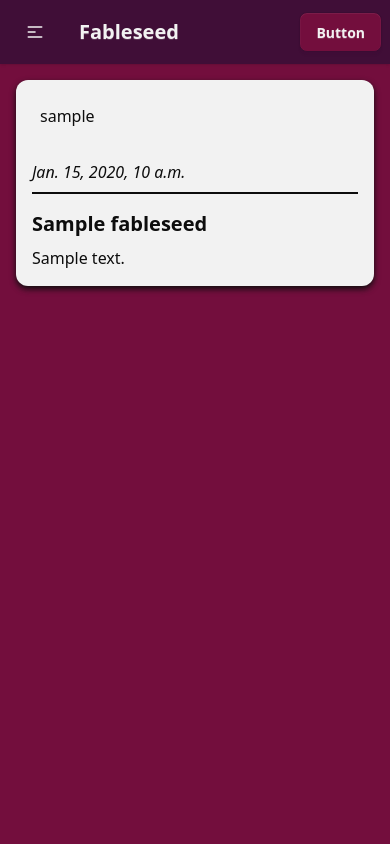
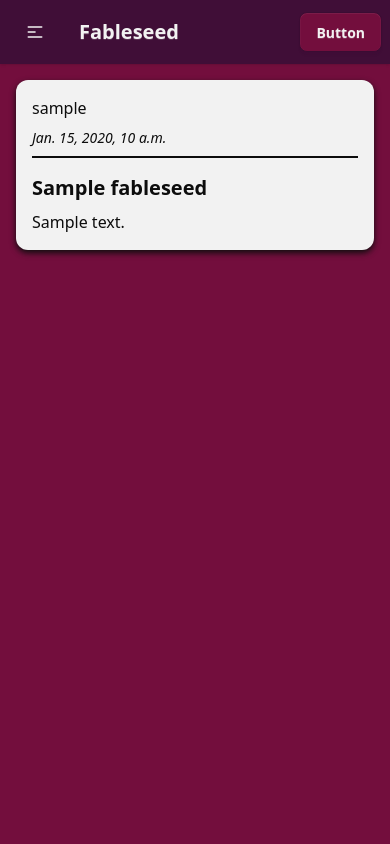
Before and after one commit to Nexiauk/fableseed_stories, a Django app: page /fableseed-view/1/ in a window 390 px wide. Run offline with Django 5.2, Linux system fonts and the light colour scheme; tables that the repository leaves empty hold one stand-in row (values such as "Sample post").

Commit message:
Made some layout changes to the post-div on fableseed-view.html for responsiveness

```diff
--- a/nursery/templates/nursery/fableseed-view.html
+++ b/nursery/templates/nursery/fableseed-view.html
@@ -8,14 +8,14 @@ Fableseed number {{ fableseed.seed }}
 {% block content %}
 
 <section
-    class="grid sm:grid-flow-row md:grid-flow-col gap-4 w-full h-full overflow-auto bg-primary-content text-base-300 rounded-xl bg-clip-border drop-shadow-secondary-content drop-shadow-md container p-4"
+    class="grid sm:grid-flow-row md:grid-flow-col md:gap-4 w-full h-full overflow-auto bg-primary-content text-base-300 rounded-xl bg-clip-border drop-shadow-secondary-content drop-shadow-md container p-4"
     id="post-div">
-    <div class="md:row-span-12 md:border-1 border-base-300 rounded-xl p-2 max-h-80" id="post-profile">
+    <div class="md:row-span-12 md:border-1 border-base-300 rounded-xl sm: pb-2 md:p-2 max-h-80" id="post-profile">
         {{ fableseed.author }}
     </div>
-    <time class="md:col-span-10 border-b-2 pb-2 pt-2 italic">{{ fableseed.created_on }}</time>
+    <time class="md:col-span-10 border-b-2 pb-2 italic text-sm">{{ fableseed.created_on }}</time>
     <article class="md:col-span-10 md:row-span-10">
-        <h2 class="font-bold text-xl pb-2">{{ fableseed.title }}</h2>
+        <h2 class="font-bold text-xl pb-2 pt-4 md:pt-0">{{ fableseed.title }}</h2>
         <p>{{ fableseed.body }}</p>
     </article>
 </section>
--- a/static/css/main.css
+++ b/static/css/main.css
@@ -10,6 +10,10 @@
     --color-black: #000;
     --spacing: 0.25rem;
     --container-xl: 36rem;
+    --text-xs: 0.75rem;
+    --text-xs--line-height: calc(1 / 0.75);
+    --text-sm: 0.875rem;
+    --text-sm--line-height: calc(1.25 / 0.875);
     --text-base: 1rem;
     --text-base--line-height: calc(1.5 / 1);
     --text-xl: 1.25rem;
@@ -2651,6 +2655,12 @@
   .w-52 {
     width: calc(var(--spacing) * 52);
   }
+  .w-60 {
+    width: calc(var(--spacing) * 60);
+  }
+  .w-80 {
+    width: calc(var(--spacing) * 80);
+  }
   .w-full {
     width: 100%;
   }
@@ -2855,11 +2865,17 @@
   .pt-2 {
     padding-top: calc(var(--spacing) * 2);
   }
+  .pt-4 {
+    padding-top: calc(var(--spacing) * 4);
+  }
   .pb-1 {
     padding-bottom: calc(var(--spacing) * 1);
   }
   .pb-2 {
     padding-bottom: calc(var(--spacing) * 2);
+  }
+  .pb-4 {
+    padding-bottom: calc(var(--spacing) * 4);
   }
   .text-left {
     text-align: left;
@@ -2875,9 +2891,17 @@
     font-size: var(--text-base);
     line-height: var(--tw-leading, var(--text-base--line-height));
   }
+  .text-sm {
+    font-size: var(--text-sm);
+    line-height: var(--tw-leading, var(--text-sm--line-height));
+  }
   .text-xl {
     font-size: var(--text-xl);
     line-height: var(--tw-leading, var(--text-xl--line-height));
+  }
+  .text-xs {
+    font-size: var(--text-xs);
+    line-height: var(--tw-leading, var(--text-xs--line-height));
   }
   .font-bold {
     --tw-font-weight: var(--font-weight-bold);
@@ -3025,6 +3049,26 @@
       grid-template-columns: repeat(1, minmax(0, 1fr));
     }
   }
+  .sm\:gap-2 {
+    @media (width >= 40rem) {
+      gap: calc(var(--spacing) * 2);
+    }
+  }
+  .sm\:gap-3 {
+    @media (width >= 40rem) {
+      gap: calc(var(--spacing) * 3);
+    }
+  }
+  .sm\:pt-2 {
+    @media (width >= 40rem) {
+      padding-top: calc(var(--spacing) * 2);
+    }
+  }
+  .sm\:pt-4 {
+    @media (width >= 40rem) {
+      padding-top: calc(var(--spacing) * 4);
+    }
+  }
   .md\:col-span-6 {
     @media (width >= 48rem) {
       grid-column: span 6 / span 6;
@@ -3111,6 +3155,16 @@
     @media (width >= 48rem) {
       border-bottom-style: var(--tw-border-style);
       border-bottom-width: 2px;
+    }
+  }
+  .md\:p-2 {
+    @media (width >= 48rem) {
+      padding: calc(var(--spacing) * 2);
+    }
+  }
+  .md\:pt-0 {
+    @media (width >= 48rem) {
+      padding-top: calc(var(--spacing) * 0);
     }
   }
   .not-first-of-type\:md\:row-span-12 {
```
